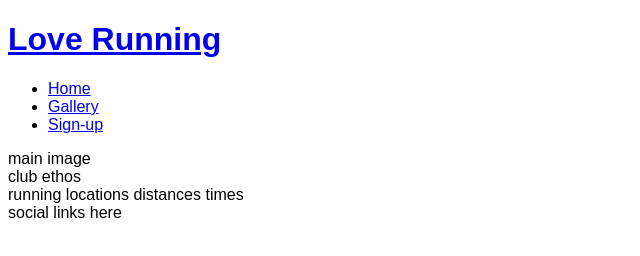
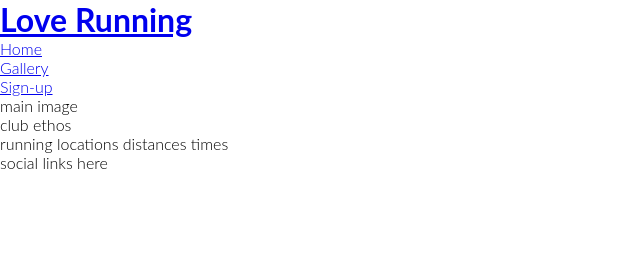
Before and after one commit to GazzaW6/Love-running, a plain HTML site: page index.html in a window 1280 px wide. Shown: the whole page, without its empty margins (0-640 px from the left). Drawn offline with Linux system fonts and the light colour scheme.

Commit message:
add google font and remove default padding, margin and borders

```diff
--- a/assets/css/style.css
+++ b/assets/css/style.css
@@ -1,3 +1,11 @@
+@import url(@import url('https://fonts.googleapis.com/css2?family=Lato:wght@300&family=Oswald:wght@300&display=swap');
+
+* {
+    padding:0;
+    margin:0;
+    border: none;
+}
 body {
-    font-family:Arial;
+    font-family:lato, Helvetica, sans-serif;
+    font-weight:300;
 }
```
